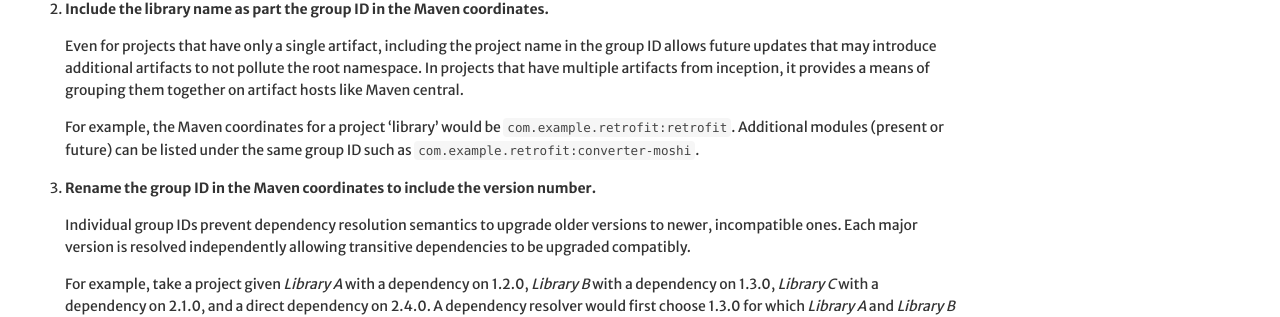
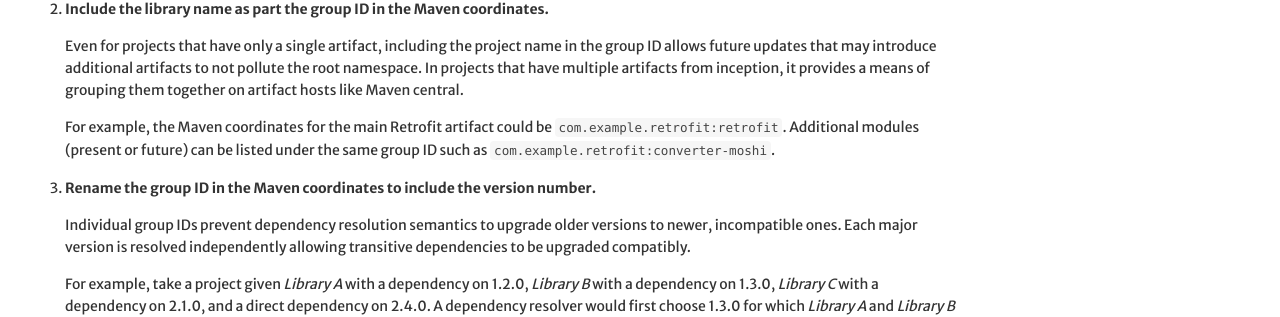
Before and after one commit to JakeWharton/jakewharton.com, a Jekyll site: the page built from _posts/2015-12-11-interoperability-policy-for-major-version-updates.md, in a window 1280 px wide. Shown: the part 821-1138 px from the top of the page. Built offline with Jekyll 4.4.1, drawn with Linux system fonts in a browser that asks for light colours; nearby versions of some CDN libraries; Markdown is read by kramdown in place of the engine named in the settings.

Commit message:
Not an example library.

```diff
--- a/_posts/2015-12-11-interoperability-policy-for-major-version-updates.md
+++ b/_posts/2015-12-11-interoperability-policy-for-major-version-updates.md
@@ -32,7 +32,7 @@ For major version updates in significantly foundational libraries we will take t
 
     Even for projects that have only a single artifact, including the project name in the group ID allows future updates that may introduce additional artifacts to not pollute the root namespace. In projects that have multiple artifacts from inception, it provides a means of grouping them together on artifact hosts like Maven central.
 
-    For example, the Maven coordinates for a project 'library' would be `com.example.retrofit:retrofit`. Additional modules (present or future) can be listed under the same group ID such as `com.example.retrofit:converter-moshi`.
+    For example, the Maven coordinates for the main Retrofit artifact could be `com.example.retrofit:retrofit`. Additional modules (present or future) can be listed under the same group ID such as `com.example.retrofit:converter-moshi`.
 
  3. **Rename the group ID in the Maven coordinates to include the version number.**
 
```
